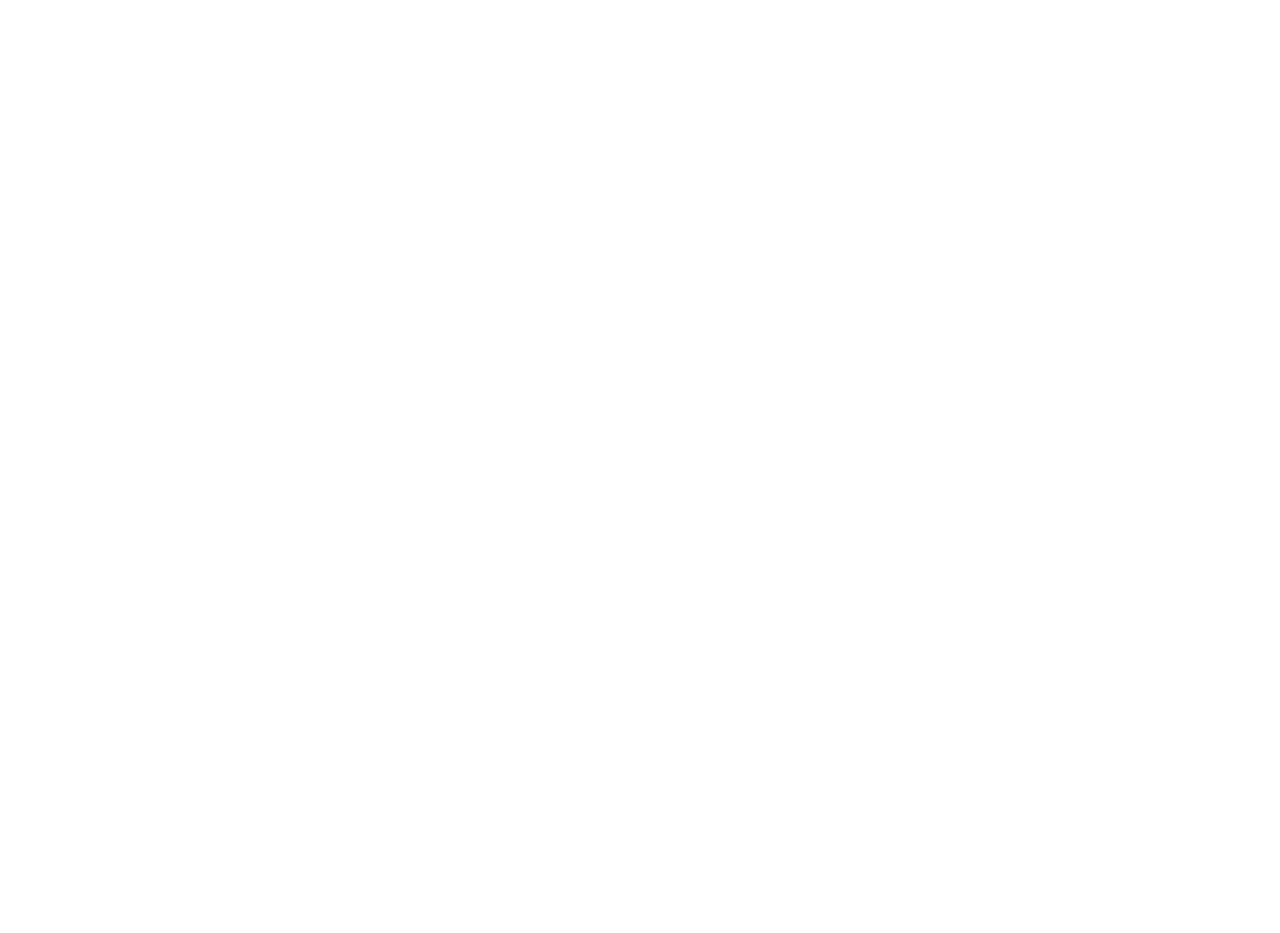
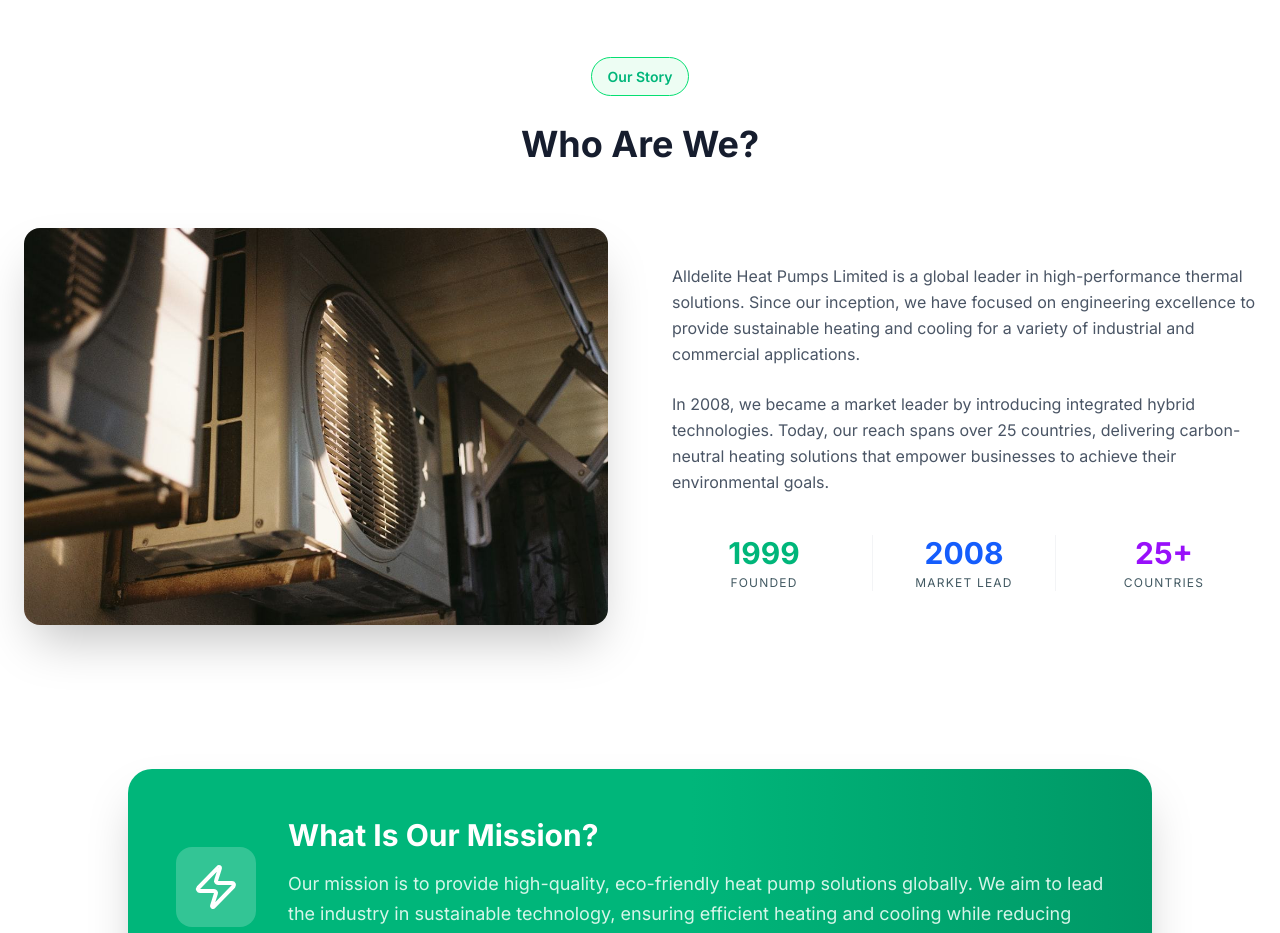
Before and after one commit to scaleoxperts/alldelite, a Next.js app: page /about in a window 1280 px wide. Before the commit this address had no page. Shown: the part 840-1773 px from the top of the page. Before the commit the page ends 800 px from the top, so only its background shows below. Built offline with nearby package versions, Linux system fonts and the light colour scheme.

Commit message:
add(about): implement AboutPage with multiple sections for comprehensive information

```diff
--- /dev/null
+++ b/app/about/page.tsx
@@ -0,0 +1,45 @@
+import {
+  CTASection,
+  HeroSection,
+  HowItWorksSection,
+  LocationSection,
+  MissionSection,
+  MultiBenHybridSection,
+  ProductRangeSection,
+  TechnologySection,
+  UniquenessSection,
+  UsageSection,
+  WhoAreWeSection,
+} from "@/components/about";
+import Footer from "@/components/layout/Footer";
+import Navbar from "@/components/layout/Navbar";
+import TopBar from "@/components/layout/TopBar";
+
+export const metadata = {
+  title: "About Us - Alldelite | Comprehensive Heat Pump Solutions",
+  description:
+    "Learn about Alldelite's mission, technology, and commitment to providing innovative heat pump solutions for a sustainable future.",
+};
+
+export default function AboutPage() {
+  return (
+    <>
+      <TopBar />
+      <Navbar />
+      <main>
+        <HeroSection />
+        <WhoAreWeSection />
+        <MissionSection />
+        <TechnologySection />
+        <HowItWorksSection />
+        <MultiBenHybridSection />
+        <UniquenessSection />
+        <UsageSection />
+        <ProductRangeSection />
+        <LocationSection />
+        <CTASection />
+      </main>
+      <Footer />
+    </>
+  );
+}
--- /dev/null
+++ b/components/about/WhoAreWe.about.tsx
@@ -0,0 +1,56 @@
+import { WHO_ARE_WE } from "@/contents/about";
+
+import Capsule from "../shared/Capsule";
+
+export default function WhoAreWeSection() {
+  return (
+    <section className="bg-white py-24">
+      <div className="mx-auto max-w-7xl px-6">
+        <div className="mb-16 text-center">
+          <Capsule text={WHO_ARE_WE.badge} />
+
+          <h2 className="mt-2 text-4xl font-bold text-(--color-text-black)">
+            {WHO_ARE_WE.heading}
+          </h2>
+        </div>
+
+        <div className="grid items-center gap-16 md:grid-cols-2">
+          <div className="overflow-hidden rounded-2xl shadow-2xl">
+            <img
+              src="/landing/featured-product.png"
+              alt="Heat Pump System"
+              className="h-auto w-full"
+            />
+          </div>
+
+          <div>
+            {WHO_ARE_WE.paragraphs.map((p, i) => (
+              <p
+                key={i}
+                className={`leading-relaxed text-gray-600 ${i < WHO_ARE_WE.paragraphs.length - 1 ? "mb-6" : "mb-10"}`}
+              >
+                {p}
+              </p>
+            ))}
+
+            <div className="grid grid-cols-3 gap-4">
+              {WHO_ARE_WE.stats.map((stat, i) => (
+                <div
+                  key={stat.label}
+                  className={`text-center ${i === 1 ? "border-x border-gray-100 px-4" : ""}`}
+                >
+                  <div className={`text-3xl font-bold ${stat.color}`}>
+                    {stat.value}
+                  </div>
+                  <div className="mt-1 text-xs tracking-widest text-(--color-text-gray) uppercase">
+                    {stat.label}
+                  </div>
+                </div>
+              ))}
+            </div>
+          </div>
+        </div>
+      </div>
+    </section>
+  );
+}
--- /dev/null
+++ b/components/about/index.ts
@@ -0,0 +1,11 @@
+export { default as HeroSection } from "./Hero.about";
+export { default as WhoAreWeSection } from "./WhoAreWe.about";
+export { default as MissionSection } from "./Mission.about";
+export { default as TechnologySection } from "./Technology.about";
+export { default as HowItWorksSection } from "./HowItWorks.about";
+export { default as MultiBenHybridSection } from "./MultiBenHybrid.about";
+export { default as UniquenessSection } from "./Uniqueness.about";
+export { default as UsageSection } from "./Usage.about";
+export { default as ProductRangeSection } from "./ProductRange.about";
+export { default as LocationSection } from "./Location.about";
+export { default as CTASection } from "./CTA.about";
```
